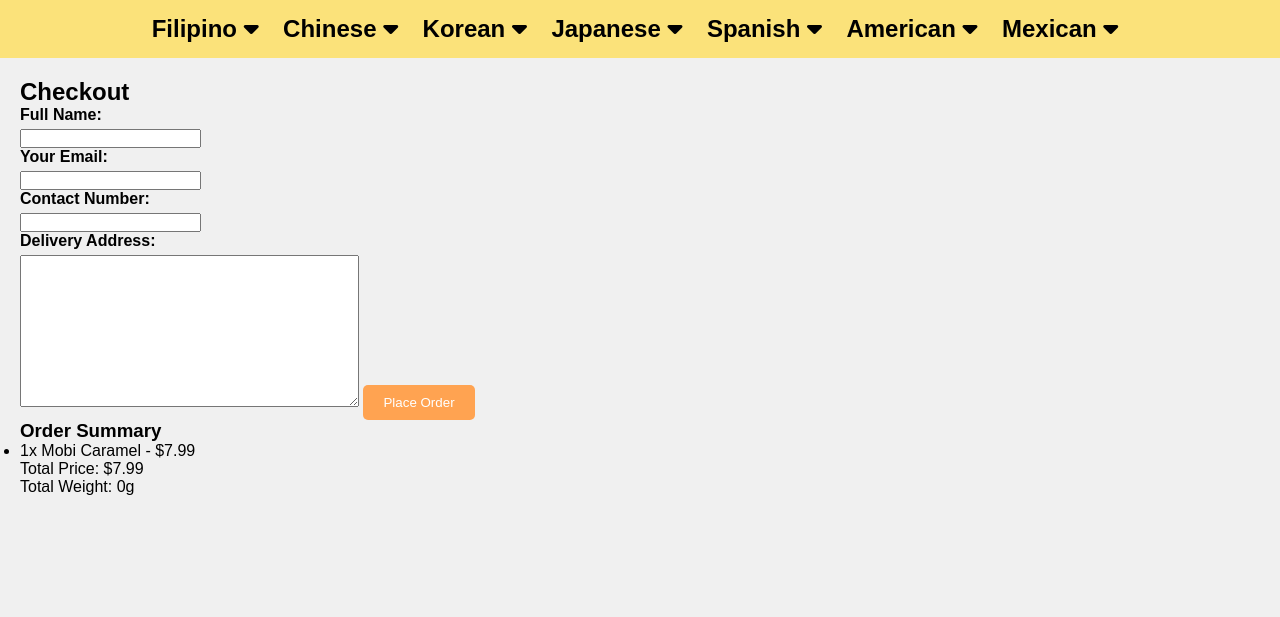
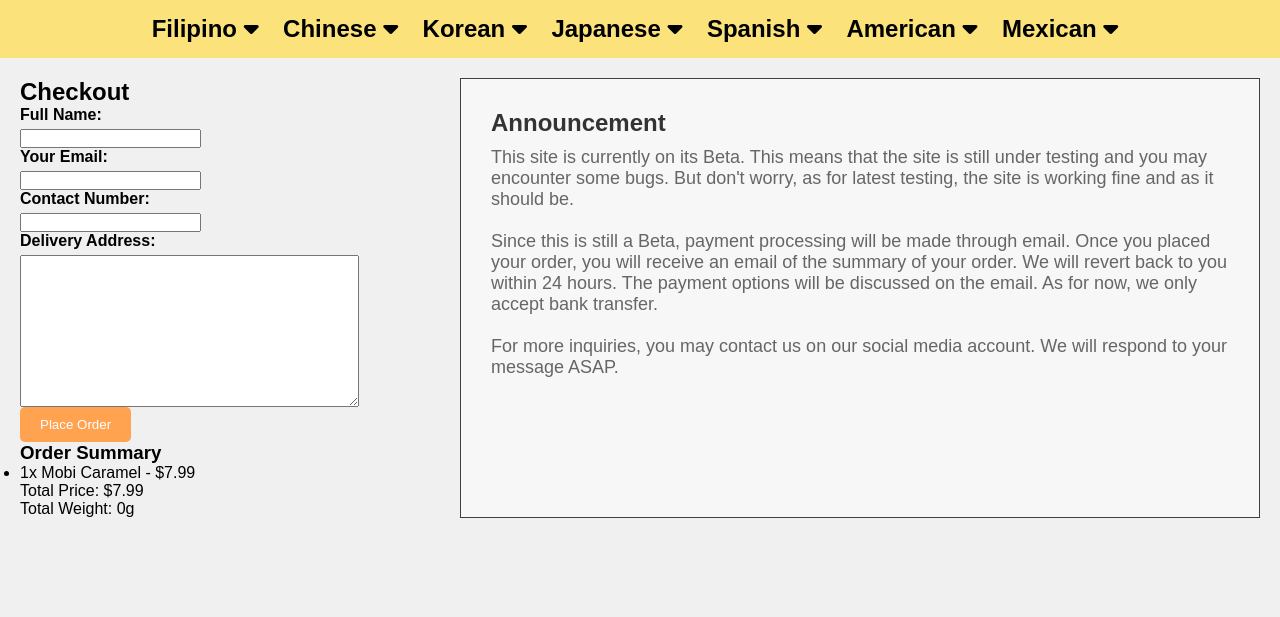
Before and after one commit to aaaar0n/Streat_Flavorites, a Django app: page /checkout/ in a window 1280 px wide. Shown: the part 88-705 px from the top of the page. Run offline with Django 4.2, Linux system fonts and the light colour scheme; a user stored in the database is signed in; data comes from the database, SQL or seed files in the repository; both versions use the stored data as it was after the commit.

Commit message:
Added an announcement box beside the checkout form

```diff
--- a/streat_flavorites/static/css/checkout.css
+++ b/streat_flavorites/static/css/checkout.css
@@ -30,3 +30,31 @@
         border-radius: 5px;
         cursor: pointer;
     }
+
+    .checkout-container {
+        display: flex;
+    }
+
+    .form-container {
+        flex: 1;
+        padding-right: 20px; /* Add some spacing between form and announcement box */
+    }
+
+    .announcement-box {
+        width: 800px; /* Set the width of the announcement box */
+        padding: 30px;
+        background-color: #f7f7f7;
+        border: 1px solid #3f3f3f;
+    }
+
+    .announcement-box h3 {
+        margin: 0;
+        font-size: 24px;
+        color: #333;
+    }
+
+    .announcement-box p {
+        margin: 10px 0;
+        font-size: 18px;
+        color: #666;
+    }
--- a/streat_flavorites/templates/checkout.html
+++ b/streat_flavorites/templates/checkout.html
@@ -8,7 +8,8 @@
     <link rel="stylesheet" href="{% static 'css/checkout.css' %}">
     <link rel="stylesheet" href="{% static 'css/cart_styles.css' %}">
 
-
+    <div class="checkout-container">
+        <div class="form-container">
             <h2>Checkout</h2>
             <form method="post">
                 {% csrf_token %}
@@ -37,9 +38,15 @@
                 {% endfor %}
             </ul>
 
-
             <p>Total Price: ${{ total_price }}</p>
             <p>Total Weight: {{ total_weight }}g</p>
+        </div>
+
+        <div class="announcement-box">
+            <h3>Announcement</h3>
+            <p>{{ announcement|linebreaksbr }}</p>
+        </div>
+    </div>
 
     <div class="container">
         <div class="recommended-items">
@@ -54,7 +61,7 @@
                                 </a>
                             {% endif %}
                             <h2><a href="{% url 'item_detail' item.id %}" class="item-name">{{ item.name }}</a></h2>
-                            <p class="item-price">${{ item.price }}</p>x
+                            <p class="item-price">${{ item.price }}</p>
                             <p class="item-stock">Stocks: {{ item.stocks }}</p>
                         </div>
                     </div>
--- a/streat_flavorites/views.py
+++ b/streat_flavorites/views.py
@@ -133,7 +133,10 @@ def checkout(request):
     random_items = Item.objects.order_by('?')[:12]
     user_cart, _ = Cart.objects.get_or_create(user=request.user)
     cart_items = user_cart.cartitem_set.all()
-
+    announcement_message = (
+        "This site is currently on its Beta. This means that the site is still under testing and you may encounter some bugs. But don't worry, as for latest testing, the site is working fine and as it should be.\n\n"
+        "Since this is still a Beta, payment processing will be made through email. Once you placed your order, you will receive an email of the summary of your order. We will revert back to you within 24 hours. The payment options will be discussed on the email. As for now, we only accept bank transfer.\n\n"
+        "For more inquiries, you may contact us on our social media account. We will respond to your message ASAP.")
     total_weight = sum(item.item.weight * item.quantity for item in cart_items)
 
 
@@ -168,7 +171,15 @@ def checkout(request):
     else:
         form = CheckoutForm()
 
-    context = {'form': form, 'cart_items': cart_items, 'total_price': total_price, 'total_weight': total_weight, 'categories': categories, 'random_items': random_items}
+    context = {'form': form,
+               'cart_items': cart_items,
+               'total_price': total_price,
+               'total_weight': total_weight,
+               'categories': categories,
+               'random_items': random_items,
+               'announcement': announcement_message,
+               }
+
     return render(request, 'checkout.html', context)
 
 def send_order_email(order_details):
@@ -207,7 +218,9 @@ def order_confirmation(request):
     return render(request, 'order_confirmation.html')
 
 def thank_you(request):
-    return render(request, 'thank_you.html')
+    categories = Category.objects.all()
+    context_dict = {'categories': categories}
+    return render(request, 'thank_you.html', context_dict)
 
 def like_item(request, item_id):
     item = get_object_or_404(Item, pk=item_id)
```
Also changed, not shown: db.sqlite3. Lines whose indentation alone changed are shown as unchanged.
